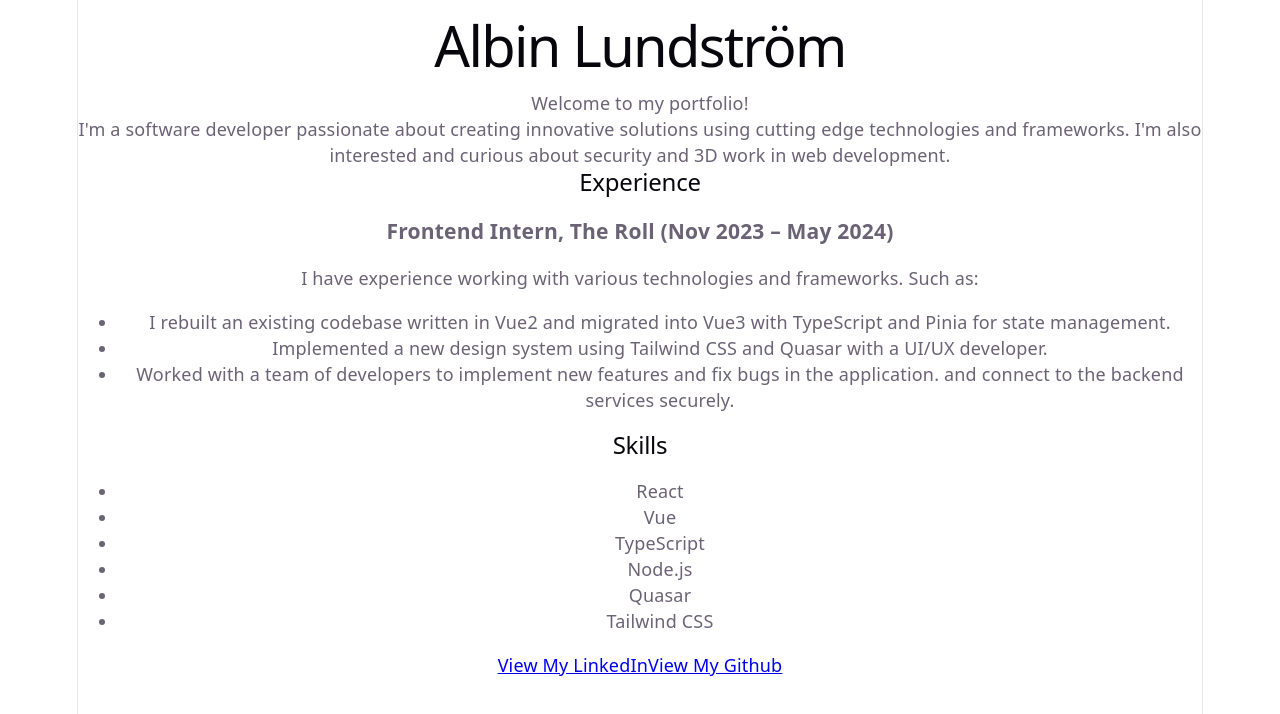
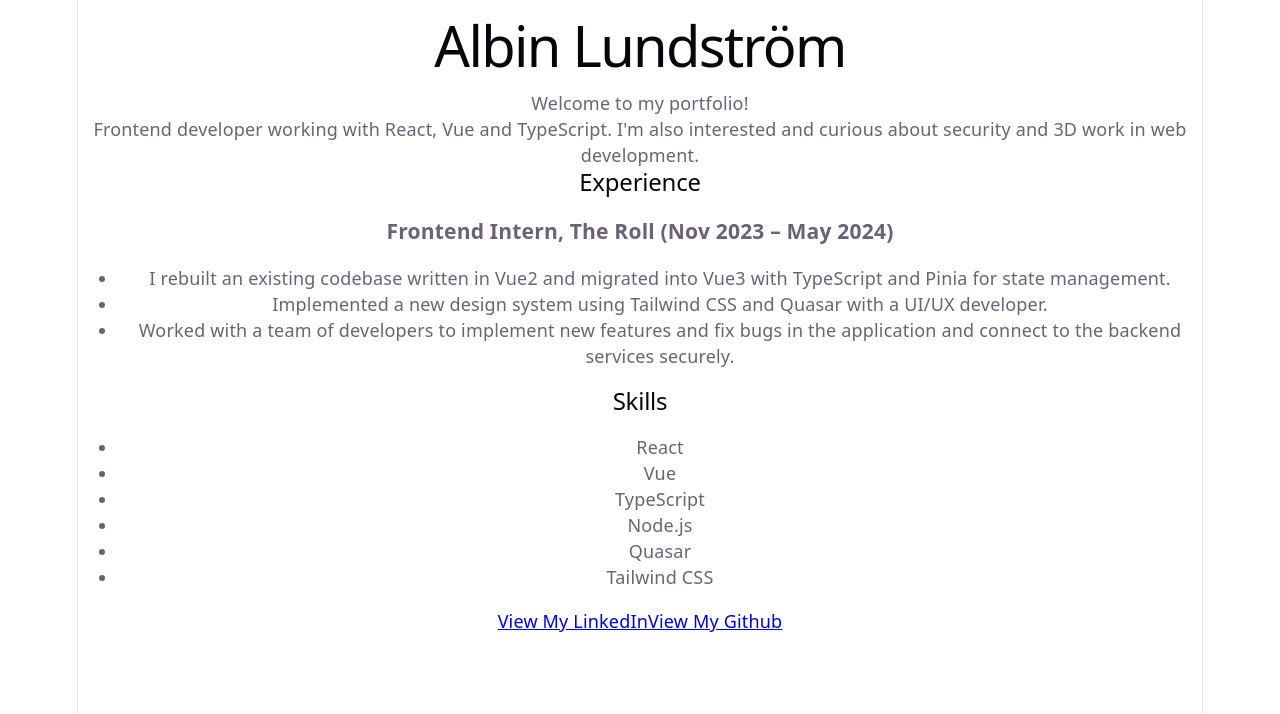
Before and after one commit to WilhelmErik/portfolio_website, a React (Vite) app: page / in a window 1280 px wide. Shown: the top 714 px of the page. Built offline with nearby package versions, Linux system fonts and the light colour scheme.

Commit message:
Fix title typo and clean up experience copy

```diff
--- a/index.html
+++ b/index.html
@@ -4,7 +4,7 @@
     <meta charset="UTF-8" />
     <link rel="icon" type="image/svg+xml" href="/favicon.svg" />
     <meta name="viewport" content="width=device-width, initial-scale=1.0" />
-    <title>Albin Lundström – Frontend Develope</title>
+    <title>Albin Lundström – Frontend Developer</title>
   </head>
   <body>
     <div id="root"></div>
--- a/src/Components/Wrapper.tsx
+++ b/src/Components/Wrapper.tsx
@@ -4,13 +4,11 @@ export function Wrapper() {
       <h1>Albin Lundström</h1>
       <p>Welcome to my portfolio!</p>
       <p>
-        I'm a software developer passionate about creating innovative solutions using cutting edge technologies and
-        frameworks. I'm also interested and curious about security and 3D work in web development.
+        Frontend developer working with React, Vue and TypeScript. I'm also interested and curious about security and 3D work in web development.
       </p>
       <h2>Experience</h2>
       <h3>Frontend Intern, The Roll (Nov 2023 – May 2024)</h3>
 
-      <p>I have experience working with various technologies and frameworks. Such as:</p>
 
       <ul>
         <li>
@@ -19,7 +17,7 @@ export function Wrapper() {
         </li>
         <li>Implemented a new design system using Tailwind CSS and Quasar with a UI/UX developer.</li>
         <li>
-          Worked with a team of developers to implement new features and fix bugs in the application. and connect to the
+          Worked with a team of developers to implement new features and fix bugs in the application and connect to the
           backend services securely.
         </li>
       </ul>
```
Also changed, not shown: src/functions/testFunction.tsx (deleted, +0 -16 lines), 1 other file (tests, documents, lock files or other folders).
